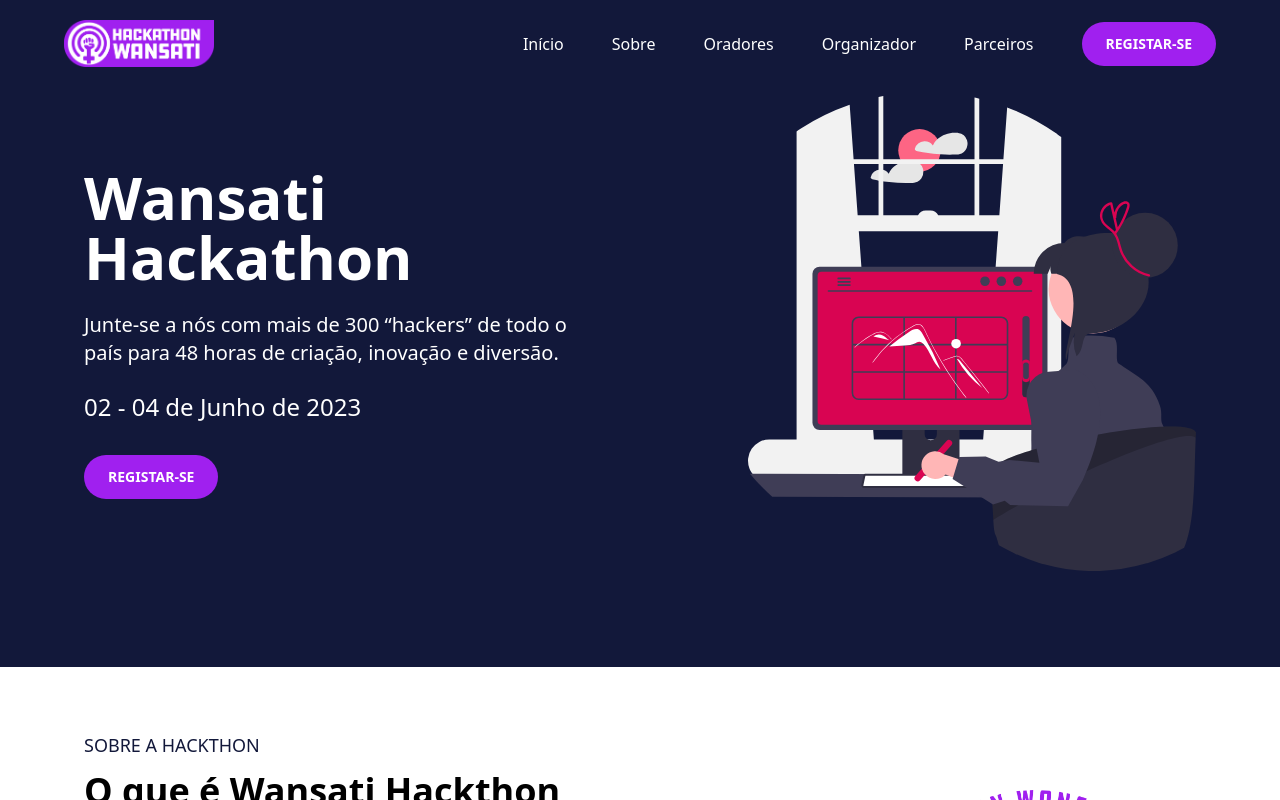
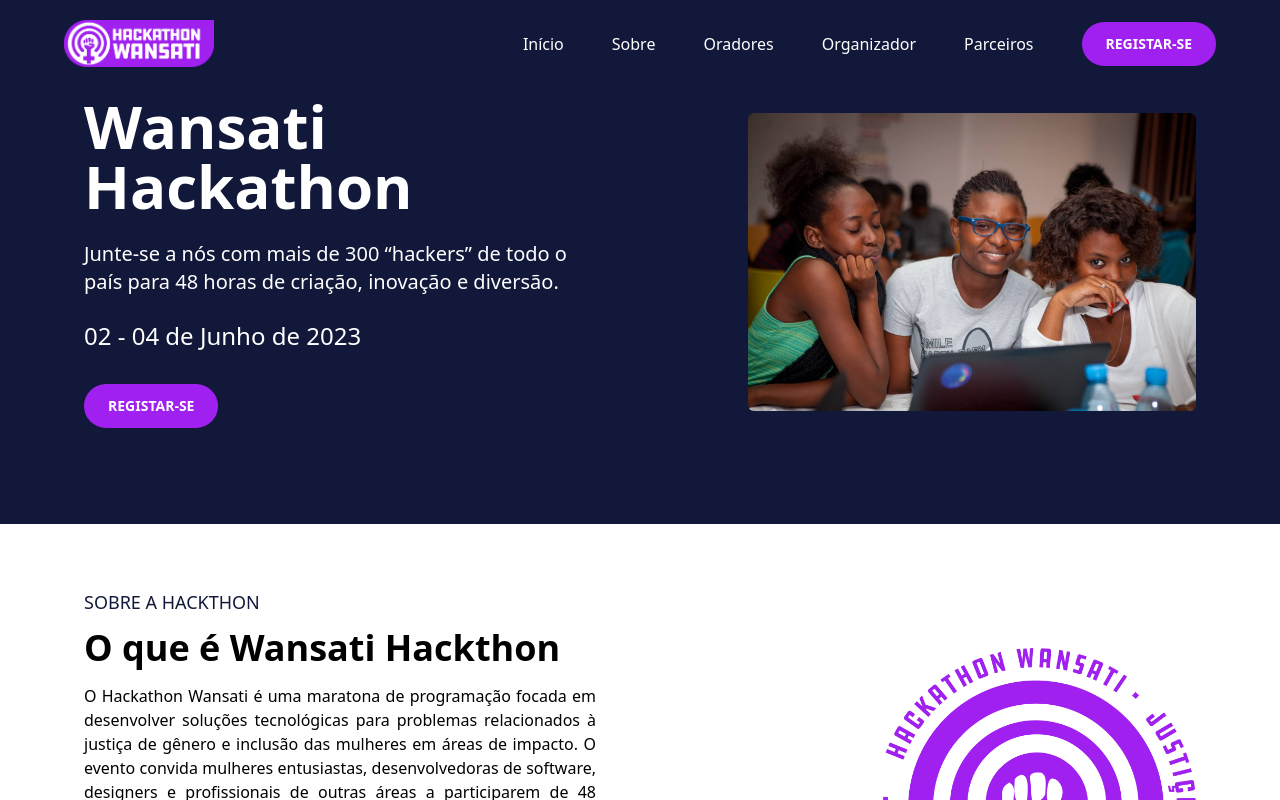
Before and after one commit to rnrnshn/wansati-hackthon, a Next.js app: page / in a window 1280 px wide. Shown: the top 800 px of the page. Built offline with nearby package versions, Linux system fonts and the light colour scheme.

Commit message:
fix: hero image

```diff
--- a/src/app/components/Hero.tsx
+++ b/src/app/components/Hero.tsx
@@ -1,5 +1,5 @@
 import Image from "next/image";
-import HeroImage from "../../../public/assets/hero-image.svg";
+import HeroImage from "../../../public/assets/32954329_2075583172710852_1083557576618016768_n.jpg";
 
 const Hero = () => {
   return (
@@ -25,7 +25,7 @@ const Hero = () => {
       </div>
 
       <div className="w-full max-w-md order-1 md:order-2">
-        <Image src={HeroImage} alt="wansati" />
+        <Image className="rounded-md" src={HeroImage} alt="wansati" />
       </div>
     </section>
   );
```
Also changed, not shown: public/assets/32954329_2075583172710852_1083557576618016768_n.jpg (added).
